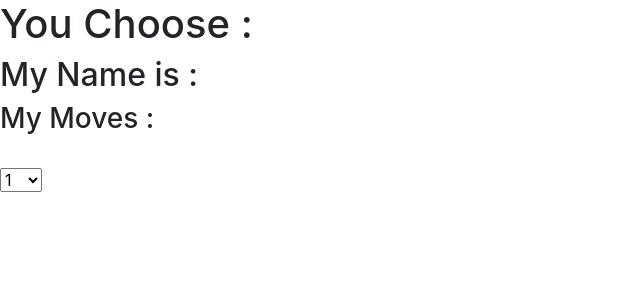
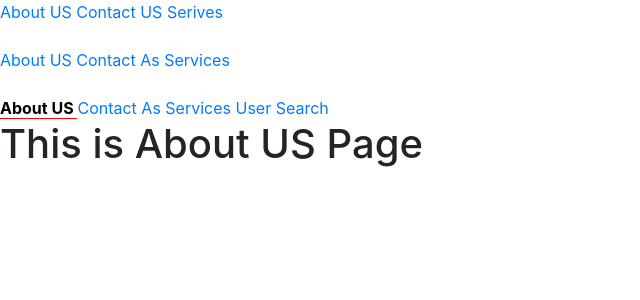
Before and after one commit to Vrushantdomde/ReactProject, a React (Create React App) app: page / in a window 1280 px wide. Shown: the top 300 px of the page, without its empty margins (0-640 px from the left). Built offline with nearby package versions, Linux system fonts and the light colour scheme; no server answers.

Commit message:
done Error page , Navbar , Router , useParams , useHistory , useLoaction, redirect

```diff
--- a/package.json
+++ b/package.json
@@ -14,6 +14,7 @@
     "react-countdown-circle-timer": "^2.3.7",
     "react-digital-clock": "^0.1.2",
     "react-dom": "^16.13.1",
+    "react-router-dom": "^5.2.0",
     "react-scripts": "3.4.1"
   },
   "scripts": {
--- a/src/App.jsx
+++ b/src/App.jsx
@@ -22,6 +22,7 @@ import ContextAPI from './ContextAPI';
 import UseEffect from './UseEffect';
 import ChgTitle from './ChgTitle';
 import AxiosPokemon from './Axios';
+import Router from './Router';
 function App() {
     return (
         <>
@@ -47,7 +48,8 @@ function App() {
             {/* <ContextAPI/> */}
             {/* <UseEffect/> */}
             {/* <ChgTitle/> */}
-            <AxiosPokemon/>
+            {/* <AxiosPokemon/> */}
+            <Router/>
         </>
 
     )
--- /dev/null
+++ b/src/ErrorMsg.jsx
@@ -0,0 +1,15 @@
+import React from 'react';
+import {Link} from 'react-router-dom'
+let ErrorMsg = ()=>{
+    return(
+        <>
+        <h1> 404  Error page </h1>
+         <h2>Oops ! Page Not Found</h2>
+         <br/><hr/>
+         <Link to='/'>Go Back</Link>
+         <hr/>
+        </>
+    )
+}
+
+export default ErrorMsg;
--- /dev/null
+++ b/src/Navbar.jsx
@@ -0,0 +1,38 @@
+import React from 'react';
+import { Link, NavLink } from 'react-router-dom';
+let Navbar = () => {
+
+    return (
+        <>
+            <a href="/">About US  </a>
+            <a href="/contact"> Contact US</a>
+            <a href="/contact/service">   Serives</a>
+            {/* Above links will refresh page  */}
+            <br /> <br />
+            {/* It will not refresh the page  */}
+            <Link to="/"> About US </Link>
+            <Link to="/contact">  Contact As </Link>
+            <Link to="/contact/service"> Services </Link>
+            {/* But it is not showing which link it currtly active */}
+            <br/><br/>
+            <NavLink exact activeClassName="active_class" to="/"> About US </NavLink>
+            <NavLink exact activeClassName="active_class" to="/contact">  Contact As </NavLink>
+            <NavLink exact activeClassName="active_class" to="/contact/service"> Services </NavLink>
+            <NavLink  activeClassName="active_class" to="/user/"> User </NavLink>
+            <NavLink activeClassName="active_class" to="/search">  Search </NavLink>
+
+        </>
+    )
+}
+
+export default Navbar;
+
+
+/* css used in Navbar.jsx */
+
+// a.active_class{
+//     color:black;
+//     font-weight: bold;
+//     border-bottom: 1px solid red;
+//   }
+  /* end */
--- /dev/null
+++ b/src/RAbout.jsx
@@ -0,0 +1,11 @@
+import React from 'react'
+
+let About = (props)=>{
+    return(
+    <>
+      <h1> This is {props.text} Page</h1>
+    </>
+
+    )}
+
+export default  About;
--- /dev/null
+++ b/src/RContact.jsx
@@ -0,0 +1,10 @@
+import React from 'react'
+
+let Contact = ()=>{
+    return(
+        <>
+          <h1> This is contact Page</h1>
+        </>
+
+        )}
+export default  Contact;
--- /dev/null
+++ b/src/RSearch.jsx
@@ -0,0 +1,27 @@
+import React, { useState } from 'react';
+import '../node_modules/bootstrap/dist/css/bootstrap.min.css';
+import SResult from './SResult';
+let Search = () => {
+    const [img,setImg] = useState();
+    const ipEvent = (e) =>{
+        setImg(e.target.value)
+        console.log(e.target.value)
+
+    }
+    return (
+        <>
+            <div className="row justify-content-center">
+                <div className="col-4">
+                    <input type="text" className="form-control border border-danger"
+                     placeholder="Search Here"
+                     onChange={ipEvent}
+                     value={img} />
+                </div>
+            </div>
+{ img===""?null:<SResult imgsrc={img}/>}
+
+        </>
+    )
+}
+
+export default Search;
--- /dev/null
+++ b/src/Router.jsx
@@ -0,0 +1,66 @@
+import React from 'react'
+import {Route , Switch, Redirect} from "react-router-dom"
+import Contact from './RContact'
+import About from './RAbout'
+import ErrorMsg from './ErrorMsg'
+import Navbar from './Navbar'
+import User from './UseParams'
+import Search from './RSearch';
+let Service = ()=>{
+  return(<>
+   <h1>This is Service page</h1>
+  </>)
+}
+let Router = ()=>{
+    return(<>
+    {/* <Switch> */}
+        {/* <Route path="/" component={About}/>  */}
+        {/* show about page */}
+        {/* <Route path="/contact" component={Contact}/>  */}
+         {/* show about page because
+        router see / at start of /contact it assume it as first path  */}
+    {/* </Switch> */}
+
+    {/* <Switch> */}
+      {/* <Route exact path="/" component={About}/> */}
+       {/* show about page */}
+      {/* <Route path="/contact" component={Contact}/> */}
+       {/* show contact page because we include exact in path="/"
+       so  this will show about page only and in path="/contact"
+        contact will show */}
+        {/* <Route component={ErrorMsg} />/ */}
+    {/* </Switch> */}
+
+    {/* <Switch> */}
+      {/* <Route exact path="/" component={About}/> */}
+      {/* <Route exact path="/contact" component={Contact}/>  */}
+      {/* We have use exact here also because in next path
+      it will show contact page if we not use exact */}
+      {/* <Route path="/contact/service" component={Service}/> */}
+      {/* <Route component={ErrorMsg}/> */}
+    {/* </Switch> */}
+
+    <Navbar/>
+    <Switch>
+    {/* To Pass The Props to bellow about component */}
+      <Route exact path="/" component={()=><About text="About US" />}/>
+      {/* We can also use render in place of component like bellow */}
+      <Route exact path="/contact" render={Contact}/>
+      <Route path="/contact/service" component={Service}/>
+      <Route path="/user/:fname/:lname" component={User}/>
+      <Route path="/search" component={Search}/>
+      {/* <Route component={ErrorMsg}/> */}
+      <Redirect to="/"/>
+      {/* Redirect can use to redirect page to given path
+      when page doesn't exsist , it can be used instead of
+      showing 404 error page, so when user enter in wrong url
+      it will redirect to certain given path  */}
+    </Switch>
+       {/* Difference between component and render */}
+       {/* both gives the similar output  */}
+       {/* component -> it fetch full component each & every time compoent call */}
+       {/* render -> it fetch only updated part of component each and every time comopent call*/}
+    </>)
+}
+
+export default Router;
--- /dev/null
+++ b/src/SResult.jsx
@@ -0,0 +1,14 @@
+import React from 'react';
+let SResult=(props)=>{
+    const img = `https://source.unsplash.com/400x300/?${props.imgsrc}`;
+    return(
+        <>
+         <div className="my-5 justify-content-center">
+             <img className="center" src={img} />
+         </div>
+
+        </>
+    )
+}
+
+export default SResult;
--- /dev/null
+++ b/src/UseParams.jsx
@@ -0,0 +1,32 @@
+import React from 'react';
+import {useParams, useLocation, useHistory} from 'react-router-dom';
+// let User = ({match}) =>{
+//     return(              // old way
+//         <>
+//    <h1>I am {match.params.fname} User</h1>
+
+//         </>
+//     )
+// }
+
+let User = () =>{
+    var {fname, lname} = useParams(); // variable name must be same as you metion in route path
+                                    // we have to get it as object in {}
+    var location = useLocation();
+    // console.log(location);
+
+    var history = useHistory();
+    return(
+        <>
+   <h1>I am {fname} {lname} User</h1>
+   <h2> Your Current location is {location.pathname} </h2>
+   <br/> <br/>
+   {location.pathname === `/user/vrush/code` ? (<button onClick={()=> alert("Vrush ka Code")}> Click ME </button>) : null}
+
+   <button onClick={()=>history.goBack()}>GO Back</button> <br/><br/><hr/>
+   <button onClick={()=>history.push('/')}>Hompage</button>
+        </>
+    )
+}
+
+export default User;
--- a/src/index.css
+++ b/src/index.css
@@ -174,3 +174,19 @@ body{
 .DelBtn:hover{
   color:red;
 }
+
+
+/* css used in Navbar.jsx */
+
+a.active_class{
+  color:black;
+  font-weight: bold;
+  border-bottom: 1px solid red;
+}
+/* end */
+
+.center{
+  display: flex;
+  justify-content: center;
+  align-items: center;
+}
--- a/src/index.js
+++ b/src/index.js
@@ -1,5 +1,6 @@
 import React from "react"
 import ReactDOM from "react-dom"
+import {BrowserRouter} from "react-router-dom"
 import './index.css'
 import App from './App'
 
@@ -7,7 +8,7 @@ import App from './App'
 
 
 ReactDOM.render(
-  <App />
+  <BrowserRouter><App/></BrowserRouter>
   ,
   document.getElementById('root')
 );
```
Also changed, not shown: 1 other file (tests, documents, lock files or other folders).
